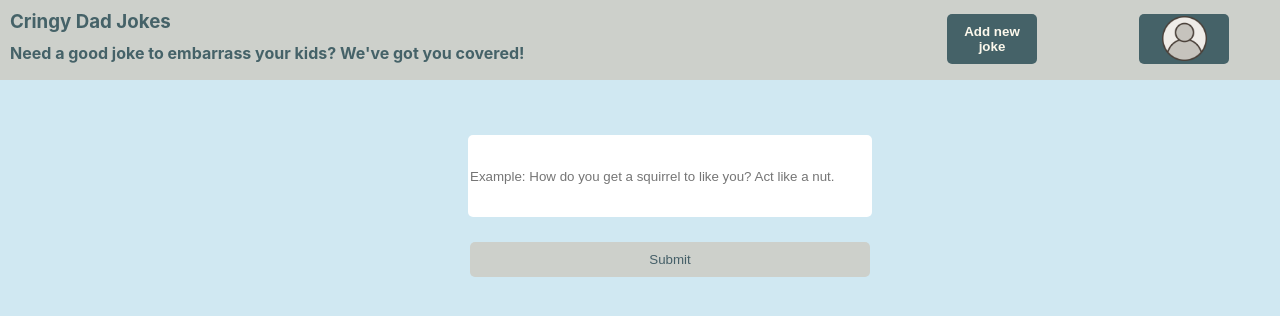
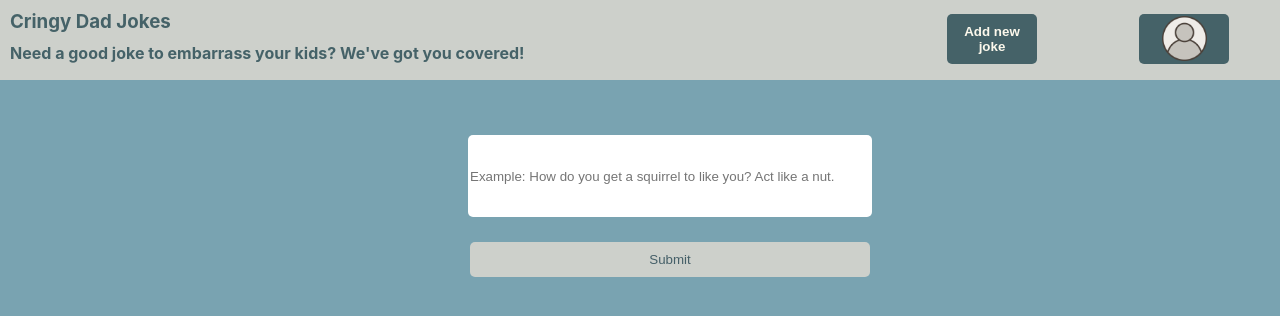
Before and after one commit to peytonjo/Dad-Jokes, a React (Create React App) app: page /form-view in a window 1280 px wide. Shown: the top 316 px of the page. Built offline with nearby package versions, Linux system fonts and the light colour scheme; no server answers.

Commit message:
Small adjustments based on PR review

```diff
--- a/src/App/App.js
+++ b/src/App/App.js
@@ -1,6 +1,5 @@
 import './App.scss';
 import { Component } from 'react'
-import userIcon from '../user.png'
 import User from '../User/User'
 import Form from '../Form/Form'
 import { NavBar } from '../NavBar/NavBar'
--- a/src/Form/Form.scss
+++ b/src/Form/Form.scss
@@ -2,7 +2,7 @@
 
 .joke-form {
   display: flex;
-  background-color: #d0e8f2;
+  background-color: $oceanBlue;
   height: 100vh;
   width: 100vw;
   flex-direction: column;
--- a/src/index.js
+++ b/src/index.js
@@ -7,8 +7,7 @@ import reportWebVitals from './reportWebVitals';
 
 const router = <BrowserRouter><App /></BrowserRouter>
 
-ReactDOM.render(
-  router,
+ReactDOM.render( router,
   document.getElementById('root')
 );
 
```
